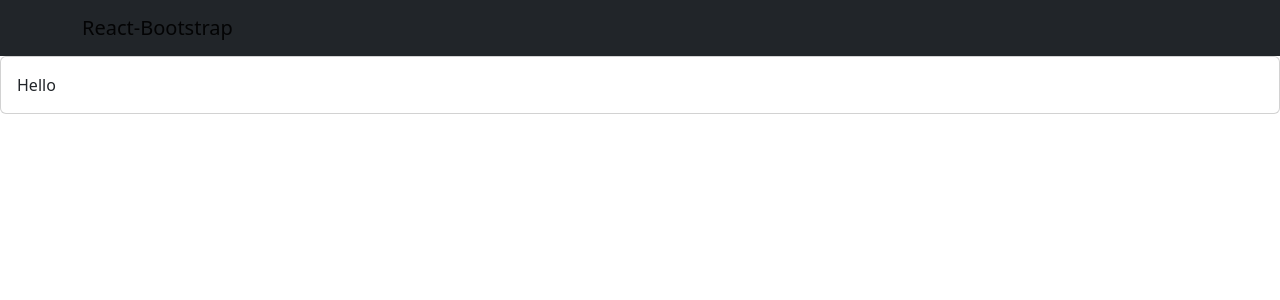
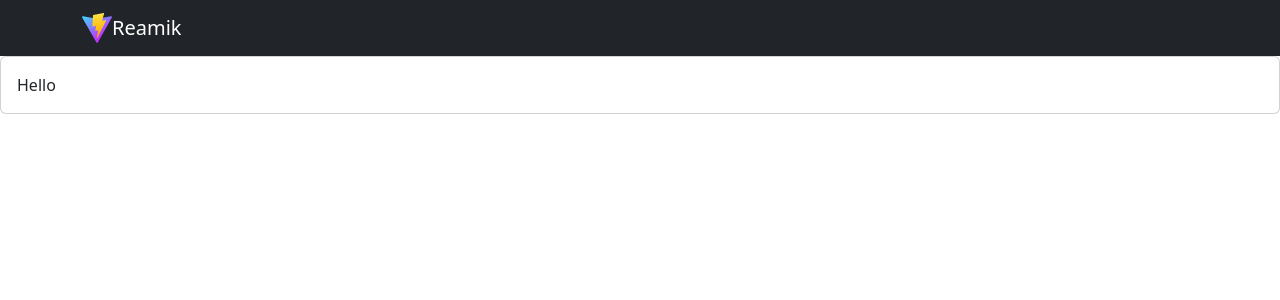
Before and after one commit to bunnyBites/reamik-ts, a React (Vite) app: page / in a window 1280 px wide. Shown: the top 300 px of the page. Built offline with nearby package versions, Linux system fonts and the light colour scheme.

Commit message:
Added base for form builder

```diff
--- a/src/App.tsx
+++ b/src/App.tsx
@@ -1,5 +1,5 @@
 import { HomeScreen } from './home/Home.screen'
-import { AppBar } from './_shared/appBar/AppBar.component'
+import { AppBar } from './_shared/components/appBar/AppBar.component'
 
 function App() {
   return (
--- a/src/_shared/appBar/AppBar.component.view.tsx
+++ /dev/null
@@ -1,16 +0,0 @@
-import { Navbar } from "react-bootstrap";
-
-type AppBarViewPropsVO = { children: React.ReactNode }
-
-export const AppBarView: React.FC<AppBarViewPropsVO> = (
-  props: AppBarViewPropsVO,
-) => (
-  <div>
-    <Navbar bg="dark" expand="lg">
-      <div className="container">
-        <Navbar.Brand>React-Bootstrap</Navbar.Brand>
-      </div>
-    </Navbar>
-    {props.children}
-  </div>
-)
--- /dev/null
+++ b/src/_shared/components/appBar/AppBar.component.view.tsx
@@ -0,0 +1,25 @@
+import { Navbar } from "react-bootstrap";
+
+type AppBarViewPropsVO = { children: React.ReactNode }
+
+export const AppBarView: React.FC<AppBarViewPropsVO> = (
+  props: AppBarViewPropsVO,
+) => (
+  <div>
+    <Navbar bg="dark" variant="dark" expand="xl">
+      <div className="container">
+        <Navbar.Brand>
+          <img
+            src="/vite.svg"
+            width="30"
+            height="30"
+            className="d-inline-block align-top"
+            alt="React Bootstrap logo"
+          />
+          Reamik
+        </Navbar.Brand>
+      </div>
+    </Navbar>
+    {props.children}
+  </div>
+)
--- /dev/null
+++ b/src/_shared/components/fieldBuilder/fieldInputType/Select.component.view.tsx
@@ -0,0 +1 @@
+export const Select: React.FC<any> = () => <h2>select input</h2>
--- /dev/null
+++ b/src/_shared/components/fieldBuilder/fieldInputType/Text.component.view.tsx
@@ -0,0 +1 @@
+export const Text: React.FC<any> = () => <h2>text input</h2>;
```
Also changed, not shown: src/_data/model/FieldBuilder.model.ts (added, +13 -0 lines), src/_shared/components/fieldBuilder/FieldBuilder.component.tsx (added, +10 -0 lines), src/_shared/components/fieldBuilder/FieldBuilder.component.view.tsx (added, +32 -0 lines), src/_shared/components/appBar/AppBar.component.tsx (renamed from src/_shared/appBar/AppBar.component.tsx).
